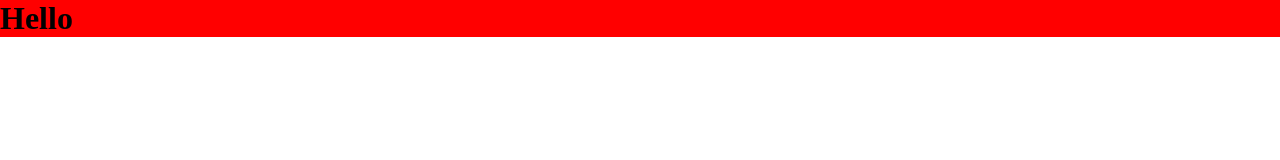
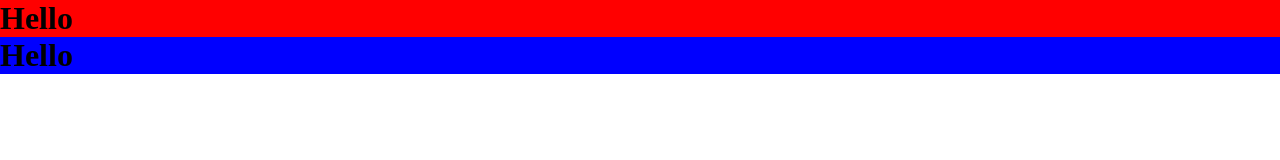
Before and after one commit to universe119/alpacoTest, a plain HTML site: page web/git_test/index.html in a window 1280 px wide. Drawn offline with Linux system fonts and the light colour scheme.

Commit message:
두번째 박스 추가

```diff
--- a/web/git_test/index.html
+++ b/web/git_test/index.html
@@ -11,5 +11,8 @@
     <div class="box1">
         <h1>Hello</h1>
     </div>
+    <div class="box2">
+        <h1>Hello</h1>
+    </div>
 </body>
 </html>
--- a/web/git_test/scss/style.scss
+++ b/web/git_test/scss/style.scss
@@ -3,3 +3,7 @@
 .box1 {
     background-color: red;
 }
+
+.box2 {
+    background-color: blue;
+}
```
Also changed, not shown: web/git_test/css/style.css, 2 other files.
